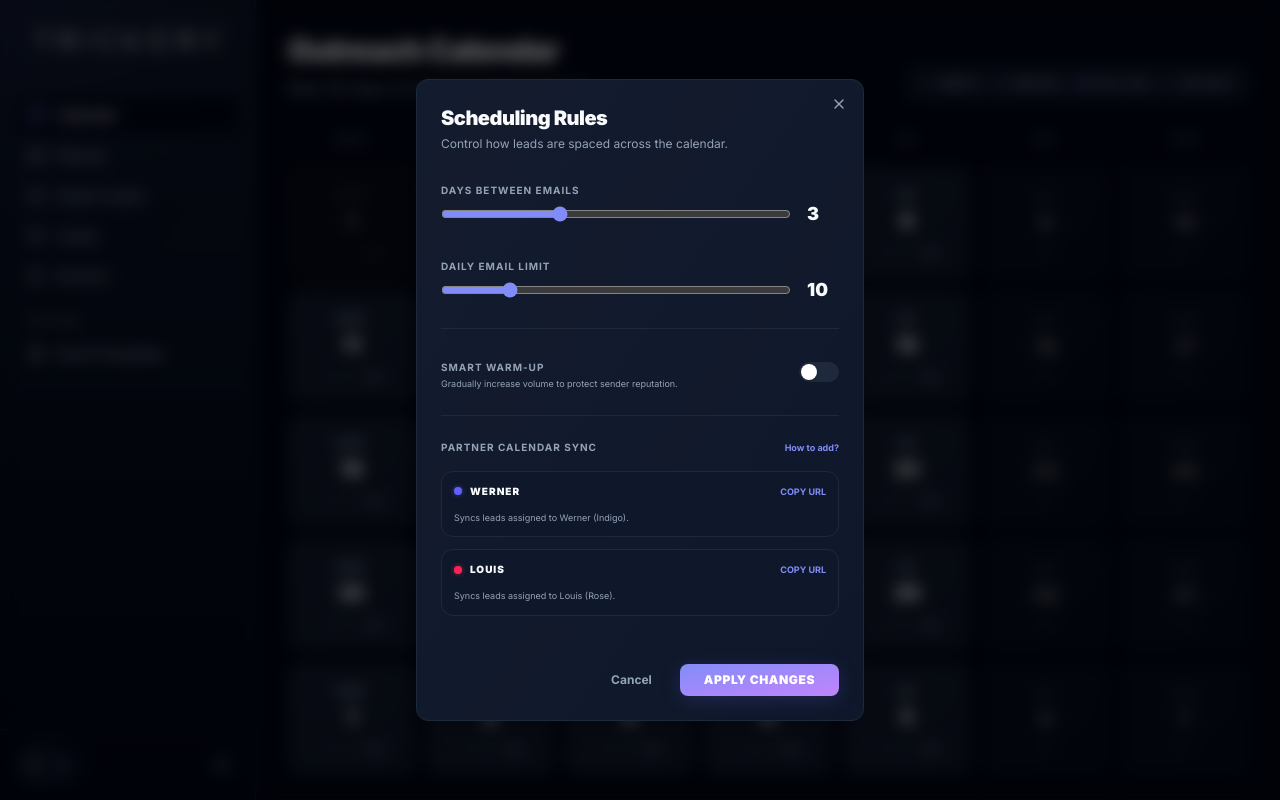
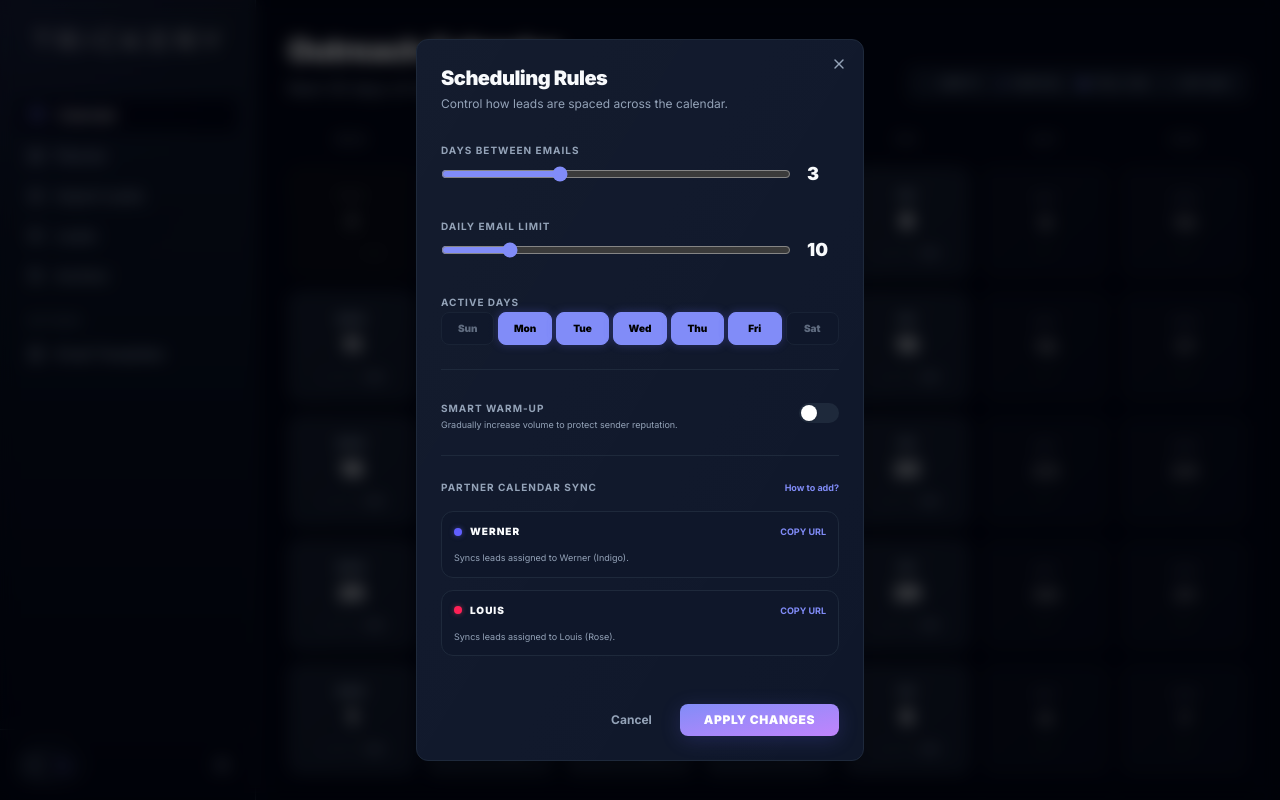
Before and after one commit to WRNRBRGR/trickery_outreach, a Next.js app: page / in a window 1280 px wide. Both pictures are taken after a click on the button 222 px from the left and 765 px from the top of the page. Built offline with nearby package versions, Linux system fonts and the light colour scheme; no server answers; the database is empty.

Commit message:
feat: add active days toggle selection UI to SchedulingSettings component

```diff
--- a/src/components/SchedulingSettings.tsx
+++ b/src/components/SchedulingSettings.tsx
@@ -87,6 +87,27 @@ export function SchedulingSettings({ onClose }: { onClose: () => void }) {
             <span className="text-lg font-black w-8">{config.dailyLimit}</span>
           </div>
         </div>
+
+        <div className="space-y-3">
+          <label className="text-[10px] font-bold uppercase tracking-widest text-[var(--muted)]">Active Days</label>
+          <div className="flex justify-between gap-1">
+            {DAYS.map((day, i) => (
+              <button
+                key={day}
+                onClick={() => handleToggleDay(i)}
+                className={cn(
+                  "flex-1 py-2 text-[10px] font-black rounded-lg border transition-all",
+                  config.activeDays.includes(i)
+                    ? "bg-[var(--accent)] border-[var(--accent)] text-black shadow-[0_0_10px_rgba(99,102,241,0.3)]"
+                    : "bg-[var(--surface)] border-[var(--border)] text-[var(--muted)] opacity-60"
+                )}
+              >
+                {day}
+              </button>
+            ))}
+          </div>
+        </div>
+
 
         <div className="space-y-4 pt-6 border-t border-[var(--border)]">
           <div className="flex items-center justify-between">
```
